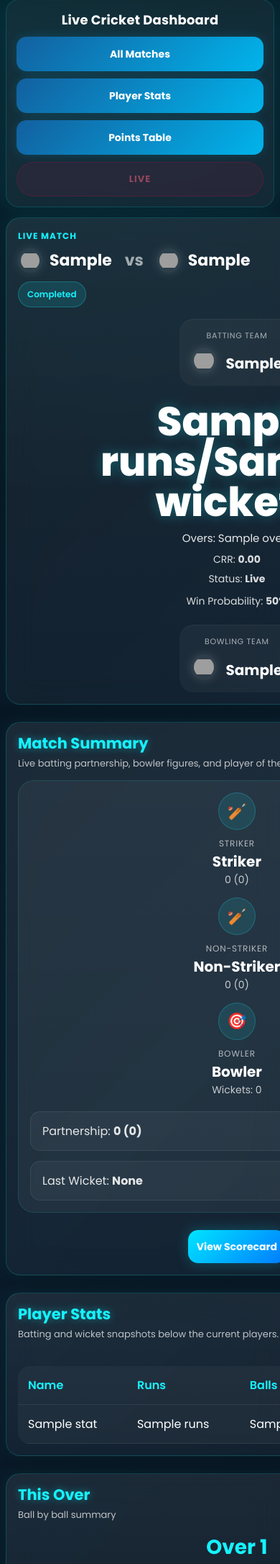
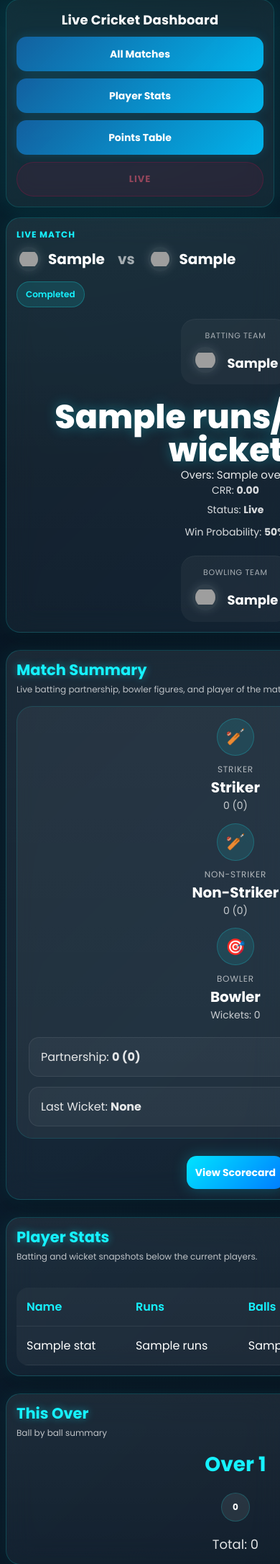
Before and after one commit to shailesh-bca/live-cricket-dashboard, a Django app: template dashboard/templates/dashboard/index.html in a window 390 px wide. Shown: the part 161-2334 px from the top of the page at 72% size. Run offline with Django 3.2, Linux system fonts and the light colour scheme; the template is opened without the code that fills it: most values are stand-ins (such as "Sample title", 1, 10 or a date in 2020); grey boxes are pictures that could not be loaded.

Commit message:
update index mobile layout

```diff
--- a/dashboard/static/dashboard/style.css
+++ b/dashboard/static/dashboard/style.css
@@ -2042,3 +2042,132 @@ td[colspan] {
         height: 28px;
     }
 }
+
+/* ===== UPDATED INDEX.HTML SUPPORT CSS ===== */
+
+.match-header-left {
+    display: flex;
+    flex-direction: column;
+    gap: 8px;
+}
+
+.mobile-score-layout {
+    align-items: stretch;
+}
+
+.mobile-team-box {
+    display: flex;
+    align-items: center;
+    gap: 12px;
+}
+
+.score-stats-block {
+    display: flex;
+    justify-content: center;
+    gap: 18px;
+    flex-wrap: wrap;
+}
+
+@media (max-width: 768px) {
+    .match-header {
+        flex-direction: column;
+        align-items: flex-start;
+        gap: 14px;
+    }
+
+    .match-header-left {
+        width: 100%;
+    }
+
+    .match-title-with-logos {
+        display: flex;
+        flex-wrap: wrap;
+        gap: 10px;
+        line-height: 1.3;
+    }
+
+    .mobile-score-layout {
+        grid-template-columns: 1fr !important;
+        gap: 14px;
+    }
+
+    .batting-side,
+    .bowling-side {
+        min-height: auto;
+        padding: 16px;
+        text-align: center !important;
+    }
+
+    .mobile-team-box,
+    .team-box-right.mobile-team-box {
+        justify-content: center !important;
+        text-align: center !important;
+    }
+
+    .mobile-score-center {
+        display: flex;
+        flex-direction: column;
+        align-items: center;
+        justify-content: center;
+        gap: 10px;
+        padding: 8px 0;
+        text-align: center;
+    }
+
+    .score-stats-block {
+        flex-direction: column;
+        gap: 8px;
+        align-items: center;
+    }
+
+    .score-big {
+        font-size: 54px;
+        margin-bottom: 0;
+    }
+
+    .overs-text {
+        margin-bottom: 0;
+    }
+
+    .section-subtitle {
+        word-break: break-word;
+        overflow-wrap: anywhere;
+    }
+
+    .summary-player-name {
+        font-size: 20px;
+        line-height: 1.2;
+        word-break: break-word;
+    }
+
+    .summary-player-meta,
+    .summary-chip,
+    .pom-team,
+    .pom-figures {
+        overflow-wrap: anywhere;
+    }
+}
+
+@media (max-width: 480px) {
+    .match-title {
+        font-size: 20px;
+    }
+
+    .score-big {
+        font-size: 46px;
+    }
+
+    .team-score-side h3 {
+        font-size: 18px;
+    }
+
+    .section-subtitle {
+        font-size: 12px;
+        line-height: 1.5;
+    }
+
+    .glass-card,
+    .hero-card {
+        padding: 14px;
+    }
+}
```
